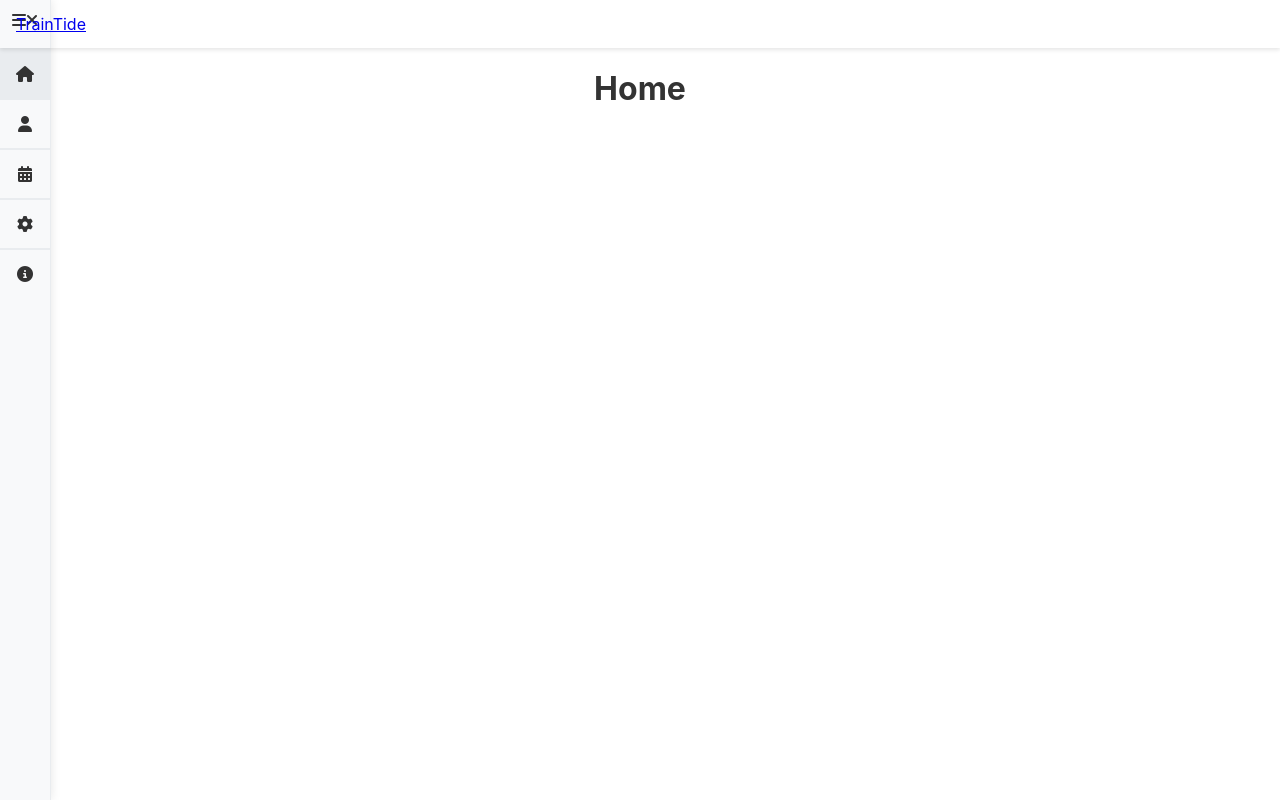
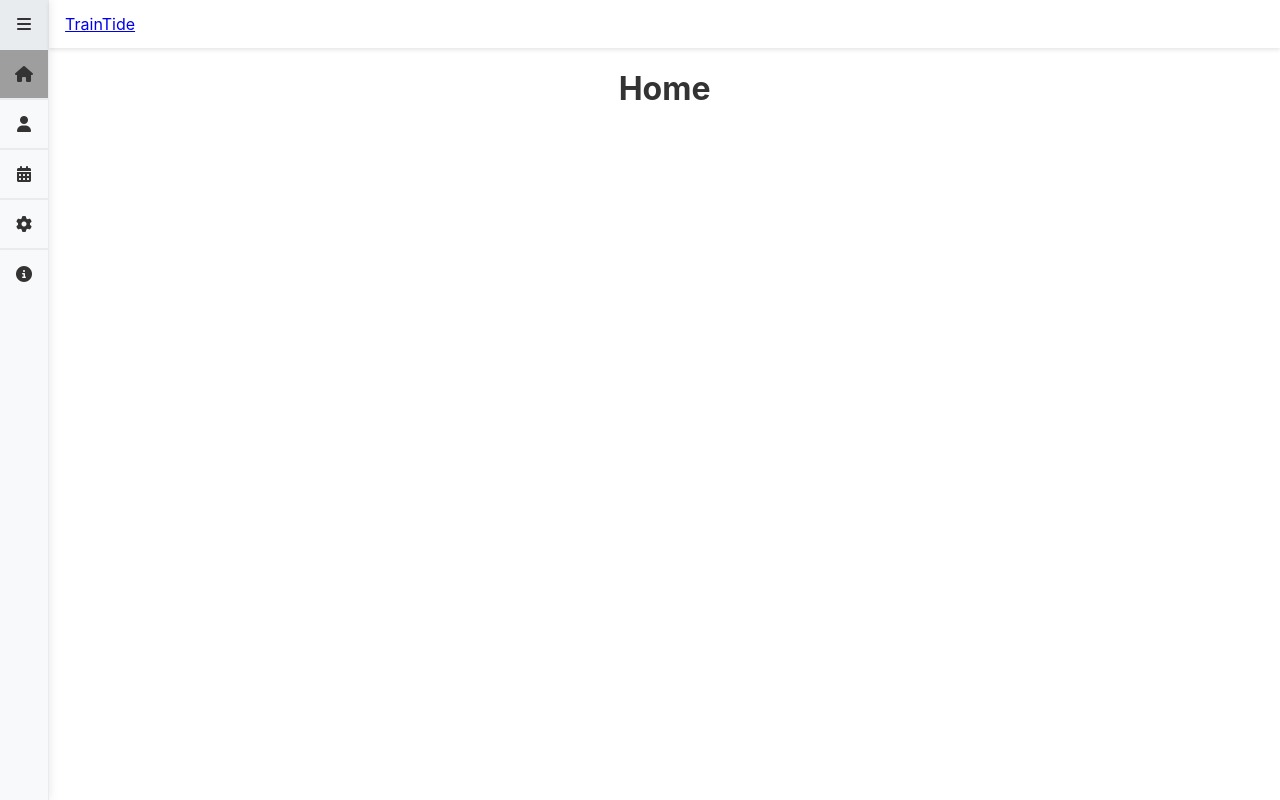
Before and after one commit to rycid/3005Proj, a React (Create React App) app in the folder traintide/: page / in a window 1280 px wide. Built offline with nearby package versions, Linux system fonts and the light colour scheme.

Commit message:
Update SideBar.scss styling

```diff
--- a/traintide/src/components/styles/SideBar.scss
+++ b/traintide/src/components/styles/SideBar.scss
@@ -6,7 +6,7 @@ aside {
 	width: 50px;
 	height: 100%;
 	background-color: var(--color-background);
-	position: fixed;
+	// position: fixed;
 	top: 0;
 	left: 0;
 	z-index: 100;
@@ -16,16 +16,36 @@ aside {
 	box-shadow: 0 0 10px 0 rgba(0,0,0,0.1);
 	transition: var(--transition);
 	.menu-toggle {
-		cursor: pointer;
-		display: block;
-		position: relative;
-		top: 0;
+        cursor: pointer;
+        display: flex;
+        position: relative;
+        top: 0;
+        width: 100%;
         height: 3rem;
-		padding: 10px;
+        padding: 10px;
         box-sizing: border-box;
-		// right: 50%;
-		// transform: translateX(50%);
-		transition: var(--transition);
+        transition: var(--transition);
+        align-items: center;
+        justify-content: center;
+
+        &:hover {
+            background-color: var(--color-background-2);
+        }
+
+        .openIcon {
+            display: block;
+        }
+        .closeIcon {
+            display: none;
+        }
+        &.open {
+            .openIcon {
+                display: none;
+            }
+            .closeIcon {
+                display: block;
+            }
+        }
 	}
 	.menu {
 		display: flex;
@@ -47,14 +67,14 @@ aside {
             color: var(--text-color);
 			transition: var(--transition);
 			&:hover {
-				background-color: var(--color-grey);
+				background-color: var(--color-background-2);
 			}
 			.label {
 				display: none;
 			}
 		}
 		.menu-item.active {
-			background-color: var(--color-background-2);
+			background-color: var(--color-grey);
 		}
 	}
     .side-footer{
```
